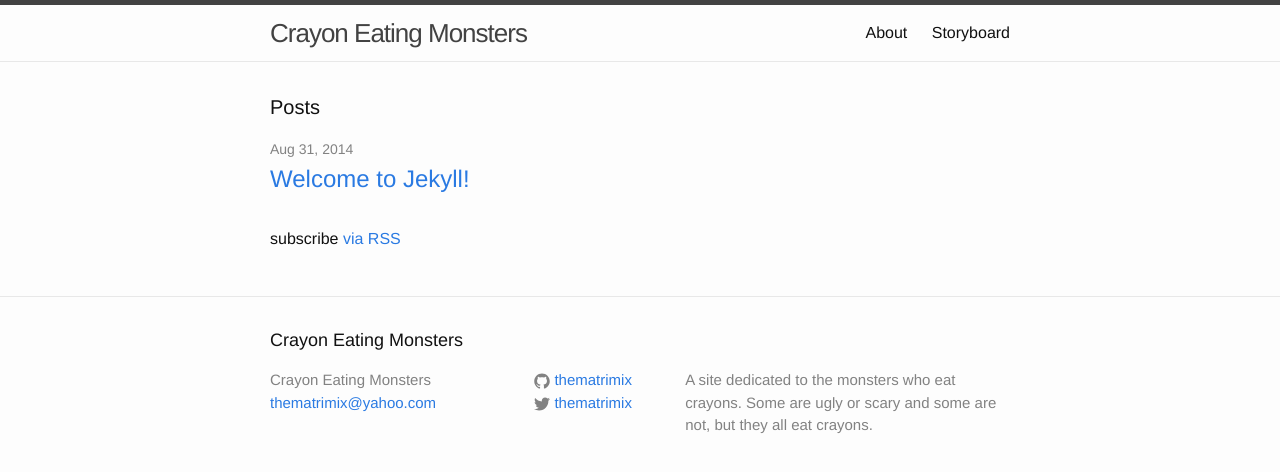
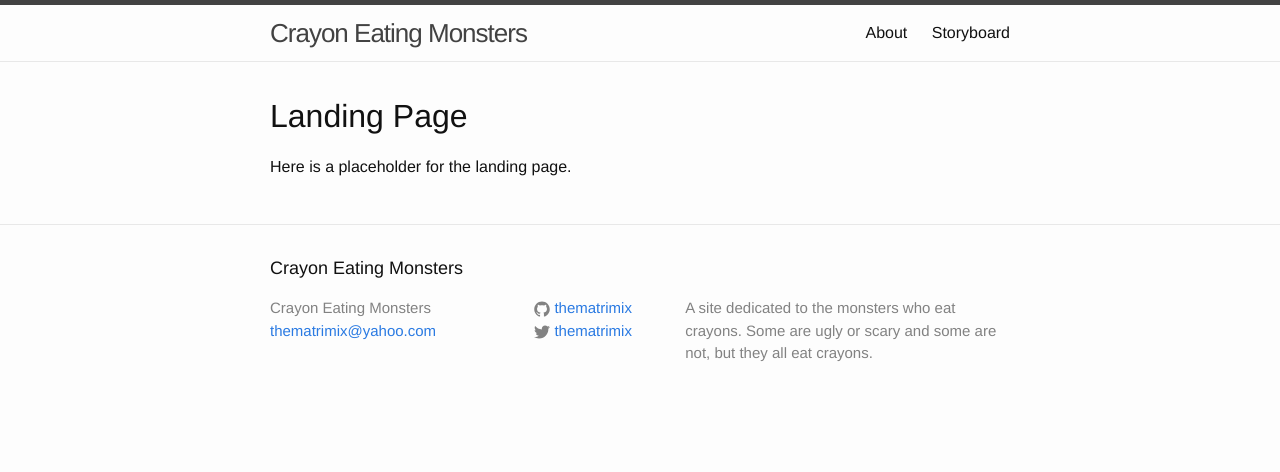
Before and after one commit to thematrimix/thematrimix.github.io, a Jekyll site: the page built from index.html, in a window 1280 px wide. Shown: the top 472 px of the page. Built offline with Jekyll 4.4.1, drawn with Linux system fonts in a browser that asks for light colours.

```diff
--- a/index.html
+++ b/index.html
@@ -2,22 +2,7 @@
 layout: default
 ---
 
-<div class="home">
-
-  <h1 class="page-heading">Posts</h1>
-
-  <ul class="post-list">
-    {% for post in site.posts %}
-      <li>
-        <span class="post-meta">{{ post.date | date: "%b %-d, %Y" }}</span>
-
-        <h2>
-          <a class="post-link" href="{{ post.url | prepend: site.baseurl }}">{{ post.title }}</a>
-        </h2>
-      </li>
-    {% endfor %}
-  </ul>
-
-  <p class="rss-subscribe">subscribe <a href="{{ "/feed.xml" | prepend: site.baseurl }}">via RSS</a></p>
-
+<div>
+  <h1>Landing Page</h1>
+  <p>Here is a placeholder for the landing page.</p>
 </div>
```
Also changed, not shown: blog.html (added, +23 -0 lines), 5 other files.
